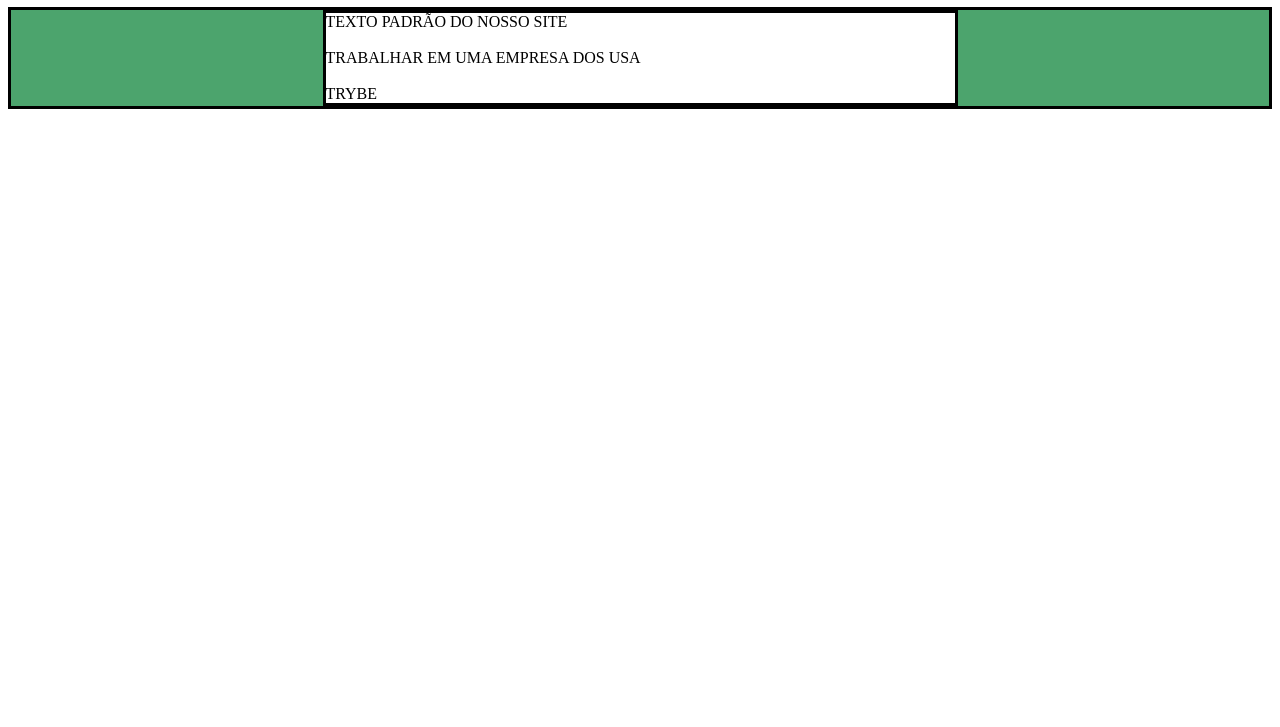
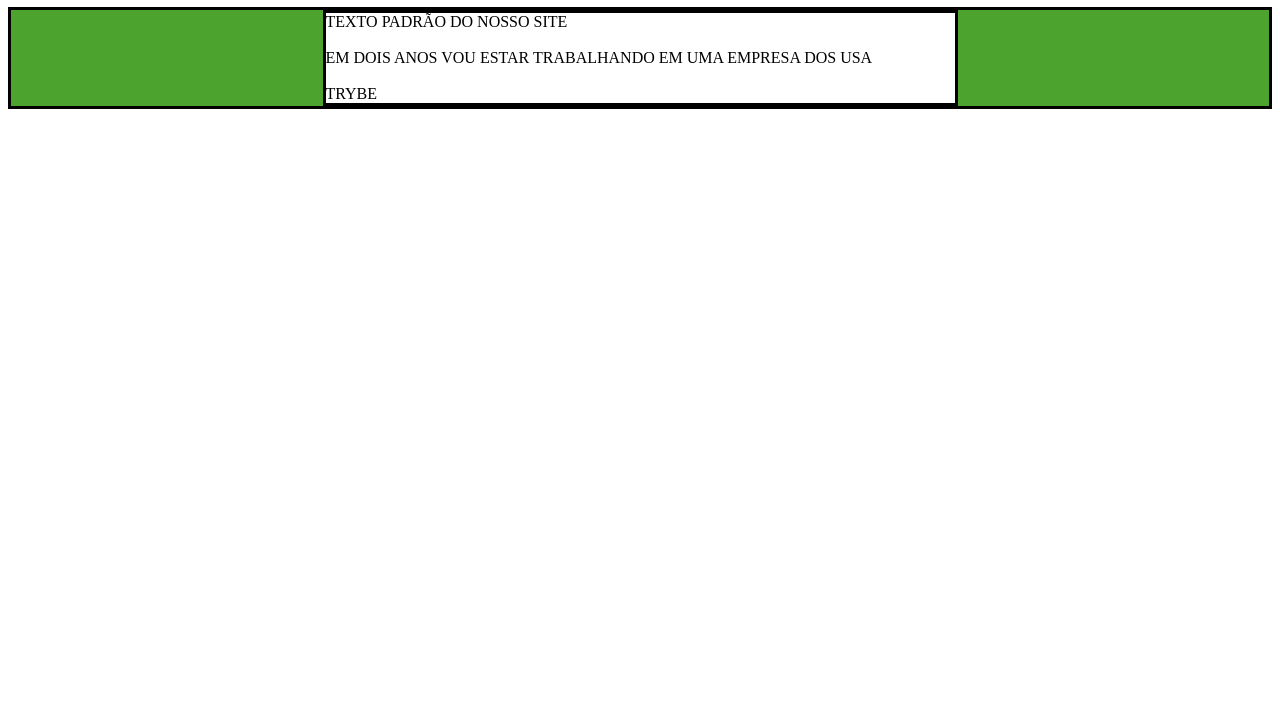
Before and after one commit to GusVF/exercicios_modulo1, a plain HTML site: page exercicios_bloco5/exercicios5.1/index.html in a window 1280 px wide. Shown: the part 73-800 px from the top of the page. Drawn offline with Linux system fonts and the light colour scheme.

Commit message:
Update index.html

```diff
--- a/exercicios_bloco5/exercicios5.1/index.html
+++ b/exercicios_bloco5/exercicios5.1/index.html
@@ -1,6 +1,5 @@
-<!-- arquivo index.html -->
 
-<!DOCTYPE html>
+      <!DOCTYPE html>
 <html>
   <head>
     <meta charset="UTF-8" />
@@ -44,45 +43,43 @@
       </section>
     </main>
     <script>
-      //exercicio-1
-      function changeP1 () {
-         let p1 = document.getElementsByTagName('p')[1];
-         p1.innerHTML = 'trabalhar em uma empresa dos USA';
-      }
-         changeP1();
-      //exercicio-2
-      function yellowToGreen () {
-        let yToGreen = document.getElementsByClassName('main-content')[0];
-        yToGreen.style.backgroundColor = 'rgb(76,164,109)';
-      }
-         yellowToGreen();
-      //exercicio-3
-      function greenToWhite () {
-        let gToWhite = document.getElementsByTagName('section')[0];
-        gToWhite.style.backgroundColor = 'white';
-      }
-         greenToWhite();
-      //exercicio-4
-      function changeH1 () {
-        let changeH1 = document.getElementsByClassName('title')[0];
-        changeH1.innerHTML = 'Exercício 5.1 - JavaScript';
-      }
-         changeH1();
-      //exercicio-5
-      function textToUpper () {
-        let tToUpper = document.getElementsByClassName('center-content')[0];
-        tToUpper.innerText = tToUpper.innerText.toUpperCase();
-      }
-        textToUpper();
-      //exercicio-6
-      function conteudoP () {
-        let frases = document.getElementsByTagName('section');
-        for (let index = 0; index < frases.length; index += 1) {
-          let conteudo = frases[index];
-          console.log(conteudo.innerText);
+        //passo1
+        function twoYearPlan (frase) {
+           const twoYearPlan = document.getElementsByTagName('p')[1];
+           twoYearPlan.innerText = frase;
         }
+        twoYearPlan('Em dois anos vou estar trabalhando em uma empresa dos USA');
+        //passo2
+        function mainCont () {
+          const mainCont = document.getElementsByClassName('main-content')[0];
+          mainCont.style.backgroundColor = 'rgb(76,164,46)';
         }
-        conteudoP();
+        mainCont();
+        //passo3
+        function redToWhite (color) {
+          const redToWhite = document.getElementsByClassName('center-content')[0];
+          redToWhite.style.backgroundColor = color;
+         }
+         redToWhite('white');
+         //passo4
+        function h1Frase (frase) {
+          const h1Frase = document.getElementsByTagName('h1')[0];
+          h1Frase.innerText = frase;
+        }
+        h1Frase('Exercício 5.1 - JavaScript');
+
+        function upperCase () {
+          const upperP = document.getElementsByClassName('center-content')[0];
+          upperP.innerText = upperP.innerText.toUpperCase();
+        }
+        upperCase();
+
+        function phraseConsole () {
+          const phraseConsole = document.querySelectorAll('.center-content')[0];
+          console.log(phraseConsole.innerText);
+        }
+        phraseConsole();
+
 
         /*
         Aqui você vai modificar os elementos já existentes utilizando apenas as funções:
```
